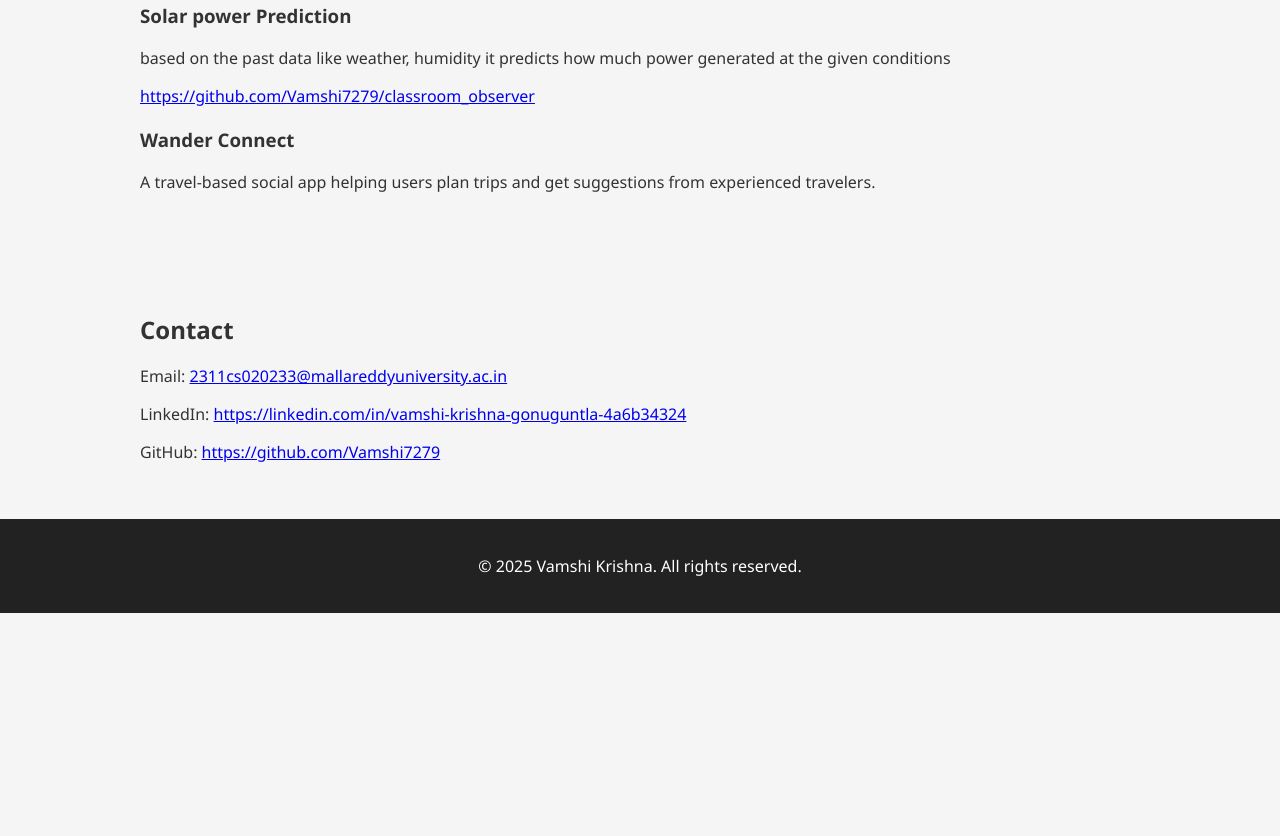
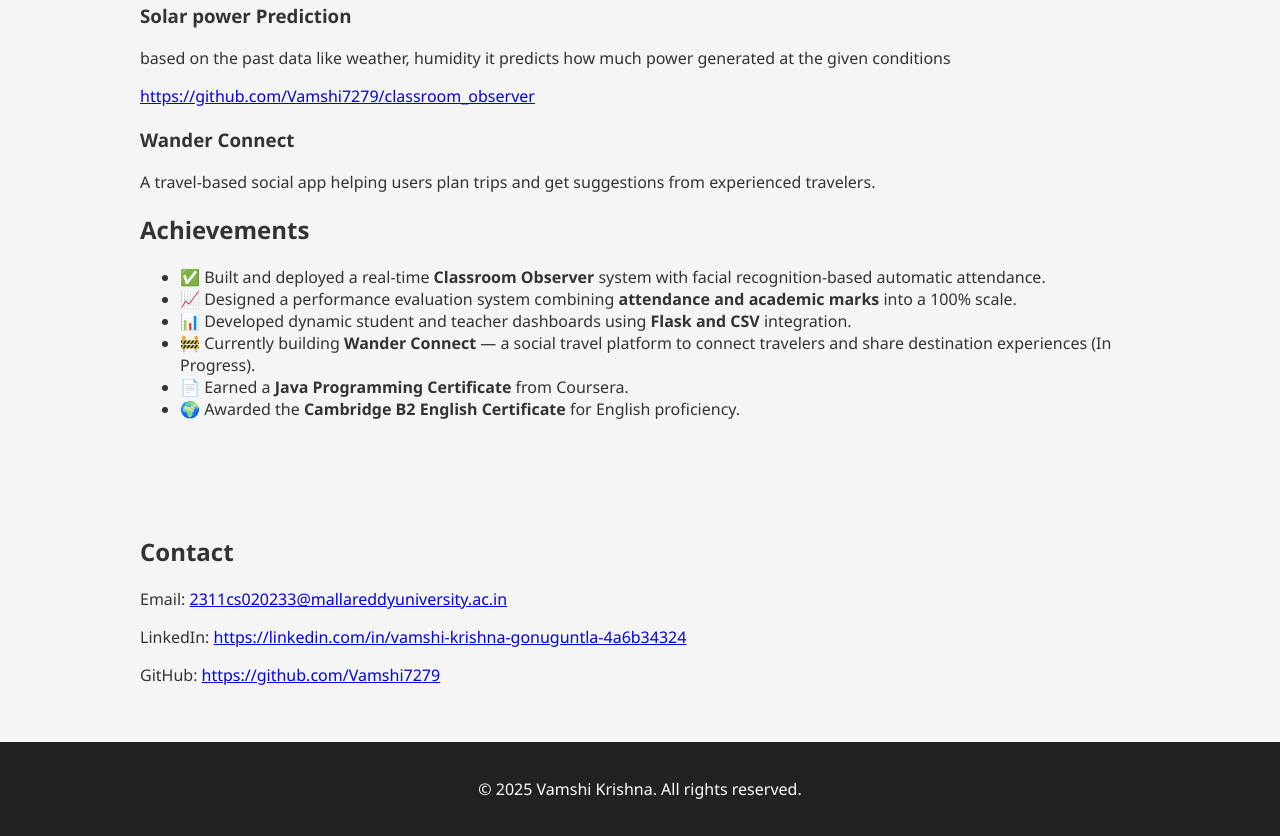
Before and after one commit to Vamshi7279/portfolio, a plain HTML site: page profile.html in a window 1280 px wide. Shown: the part 837-1673 px from the top of the page. Before the commit the page ends 1450 px from the top, so only its background shows below. Drawn offline with Linux system fonts and the light colour scheme.

Commit message:
profile.html

```diff
--- a/profile.html
+++ b/profile.html
@@ -61,7 +61,7 @@
     <a href="#about">About</a>
     <a href="projects.html">Projects</a>
     <a href="#contact">Contact</a>
-    <a href="#Achievements">Achievements</a>
+    <a href="#achievements">Achievements</a>
 </nav>
 
 <section id="about">
@@ -87,6 +87,18 @@
         <h3>Wander Connect</h3>
         <p>A travel-based social app helping users plan trips and get suggestions from experienced travelers.</p>
     </div>
+    <div class="achievements">
+  <h2>Achievements</h2>
+  <ul>
+    <li>✅ Built and deployed a real-time <strong>Classroom Observer</strong> system with facial recognition-based automatic attendance.</li>
+    <li>📈 Designed a performance evaluation system combining <strong>attendance and academic marks</strong> into a 100% scale.</li>
+    <li>📊 Developed dynamic student and teacher dashboards using <strong>Flask and CSV</strong> integration.</li>
+    <li>🚧 Currently building <strong>Wander Connect</strong> — a social travel platform to connect travelers and share destination experiences (In Progress).</li>
+    <li>📄 Earned a <strong>Java Programming Certificate</strong> from Coursera.</li>
+    <li>🌍 Awarded the <strong>Cambridge B2 English Certificate</strong> for English proficiency.</li>
+  </ul>
+</div>
+
 
     <!-- Add more projects here -->
 </section>
```
